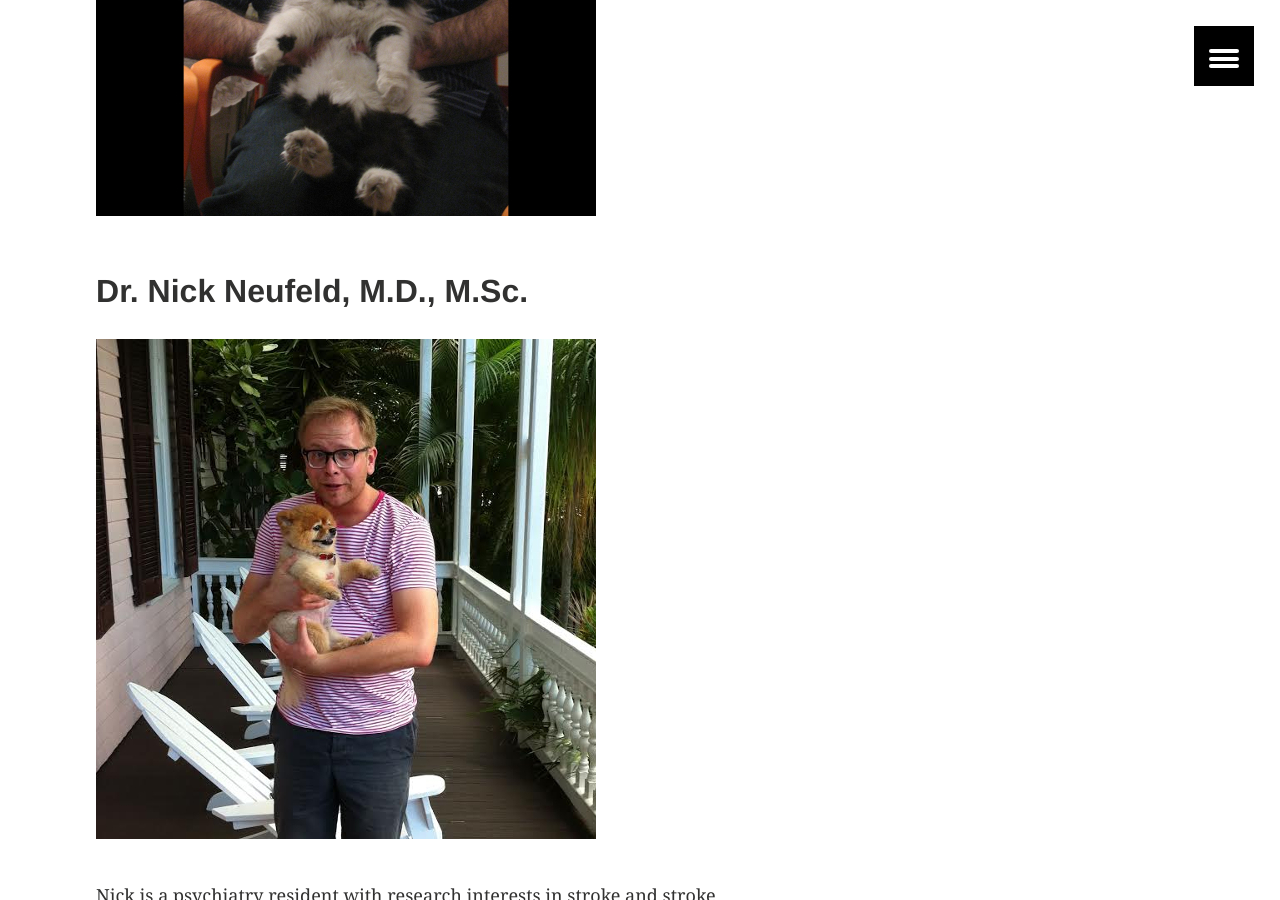
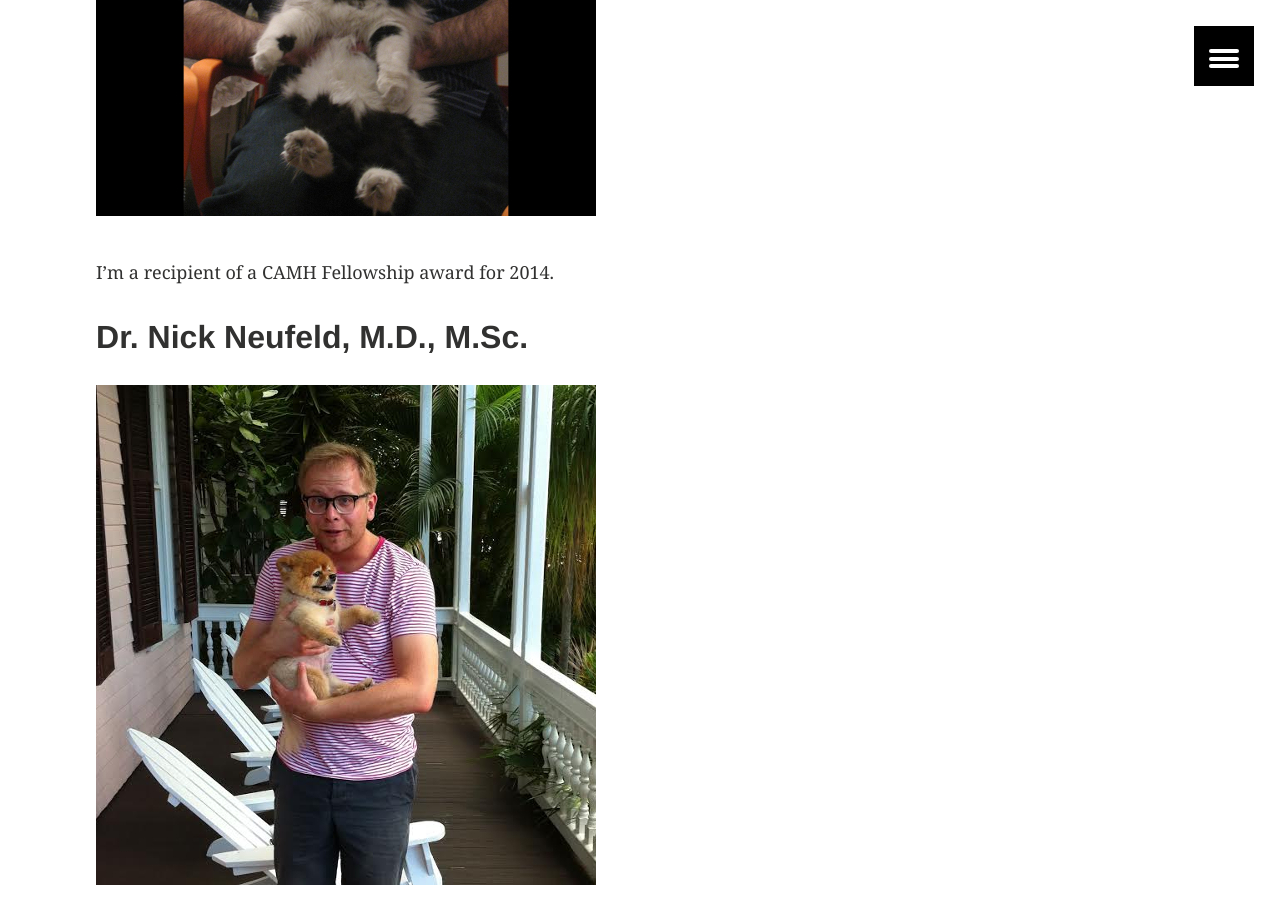
Before and after one commit to TIGRLab/tigrlab.github.io, a Jekyll site: the page built from members/index.md, in a window 1280 px wide and 900 px high, scrolled down 4514 px. Built offline with Jekyll 4.4.1, drawn with Linux system fonts in a browser that asks for light colours; part of the change alters nothing that is shown.

```diff
--- a/members/index.md
+++ b/members/index.md
@@ -63,6 +63,8 @@ Dr. Arash Nazeri, M.D.
 <figure>
 	<a href="/images/arash.nazeri.img.jpg"><img src="/images/arash.nazeri.img.jpg"></a>
 </figure>
+
+I'm a recipient of a CAMH Fellowship award for 2014.
 
 Dr. Nick Neufeld, M.D., M.Sc.
 ----------------------
@@ -130,7 +132,7 @@ Julie is a student in the second year of her Master's degree with the Institute
 David Rotenberg, M.Sc
 ---------------------
 <figure>
-	<a href="/images/jon.pipitone.img.jpeg"><img src="/images/jon.pipitone.img.jpeg"></a>
+	<a href="/images/david.rotenberg.jpg"><img src="/images/david.rotenberg.jpg"></a>
 </figure>
 
 Jon Pipitone, M.Sc
```
Also changed, not shown: images/120x120.gif (deleted), images/1600x800.gif (deleted), images/400x250.gif (deleted), images/branch-1600x800.jpg (deleted), images/branch-400x250.jpg (deleted), images/david.rotenberg.jpg (added), images/melissa.levesque.img.jpg.
